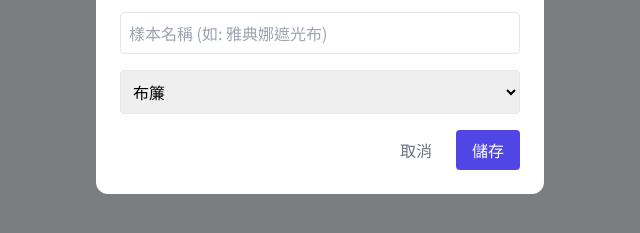
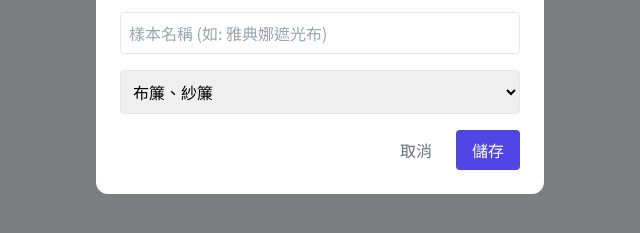
Before and after one commit to flower900119-dot/curtain-system, a plain HTML site: page index.html in a window 1280 px wide. Both pictures are taken after a click on the button "+ 新增樣本". Shown: the part 331-564 px from the top of the page, 320-960 px from the left. Drawn offline with nearby package versions, Linux system fonts and the light colour scheme.

Commit message:
Update index.html

```diff
--- a/index.html
+++ b/index.html
@@ -61,10 +61,9 @@
             <div class="space-y-4">
                 <input type="text" id="newName" placeholder="樣本名稱 (如: 雅典娜遮光布)" class="w-full border p-2 rounded">
                 <select id="newCategory" class="w-full border p-2 rounded">
-                    <option value="布簾">布簾</option>
-                    <option value="紗簾">紗簾</option>
-                    <option value="捲簾">捲簾</option>
-                    <option value="百葉窗">百葉窗</option>
+                    <option value="布簾、紗簾">布簾、紗簾</option>
+                    <option value="才數產品">才數產品</option>
+                    <option value="其他">其他</option>
                 </select>
                 <div class="flex justify-end gap-2">
                     <button onclick="toggleModal('addModal')" class="text-gray-500 px-4 py-2">取消</button>
```
